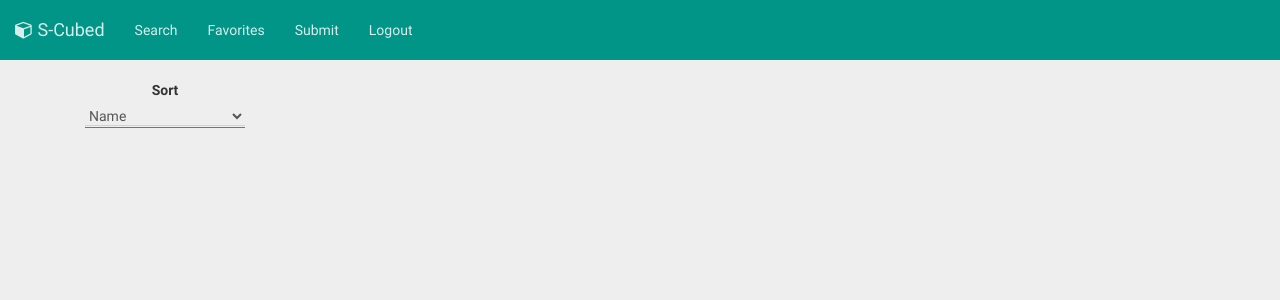
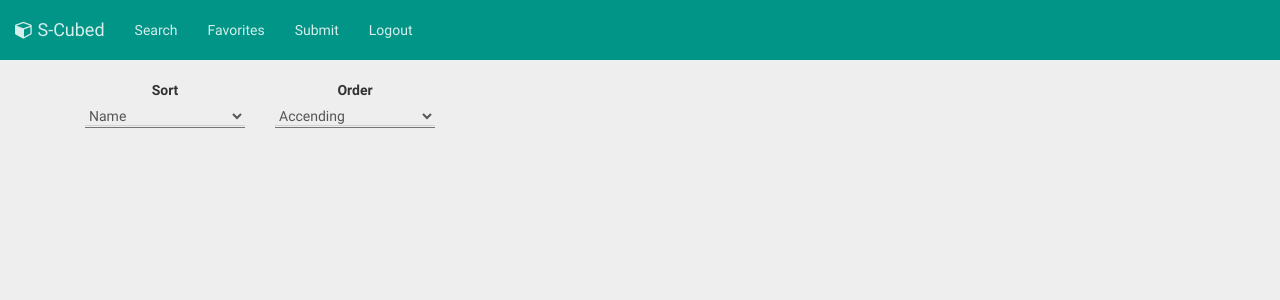
Before and after one commit to cheble/S-Cubed, a Jekyll site: the page built from SearchResults.html, in a window 1280 px wide. Shown: the top 300 px of the page. Built offline with Jekyll 4.4.1, drawn with Linux system fonts in a browser that asks for light colours; nearby versions of some CDN libraries; library files that are not in the unit come from our copies; Markdown is read by kramdown in place of the engine named in the settings.

Commit message:
search results page testing

```diff
--- a/SearchResults.html
+++ b/SearchResults.html
@@ -10,6 +10,13 @@ title: Search Results
       <option>Name</option>
       <option>Favorites</option>
       <option>Comments</option>
+    </select>
+  </div>
+  <div class="col-xs-8 col-sm-6 col-md-4 col-lg-2">
+    <label for="order" class="control-label">Order</label>
+    <select class="form-control" id="order" onchange="Search.sortResults()">
+      <option>Accending</option>
+      <option>Decending</option>
     </select>
   </div>
 </div>
--- a/_includes/search.js
+++ b/_includes/search.js
@@ -70,6 +70,7 @@ var Search = function(q){
 
   this.sortResults = function(){
     var type = $("#sort").val();
+    var order = $("#order").val();
 
     if (type == "Name") {
       products.sort(compareProductByName());
@@ -80,9 +81,16 @@ var Search = function(q){
     }
 
     // reorder products;
-    for (var i=products.length-1; i>=0; i--) {
-      $("#"+products[i].id).parent().insertAfter("#top");
+    if (order == "Accending") {
+      for (var i=products.length-1; i>=0; i--) {
+        $("#"+products[i].id).parent().insertAfter("#top");
+      }
+    } else {
+      for (var i=0; i<products.length; i++) {
+        $("#"+products[i].id).parent().insertAfter("#top");
+      }
     }
+
 
     console.log("sorted");
   }
```
